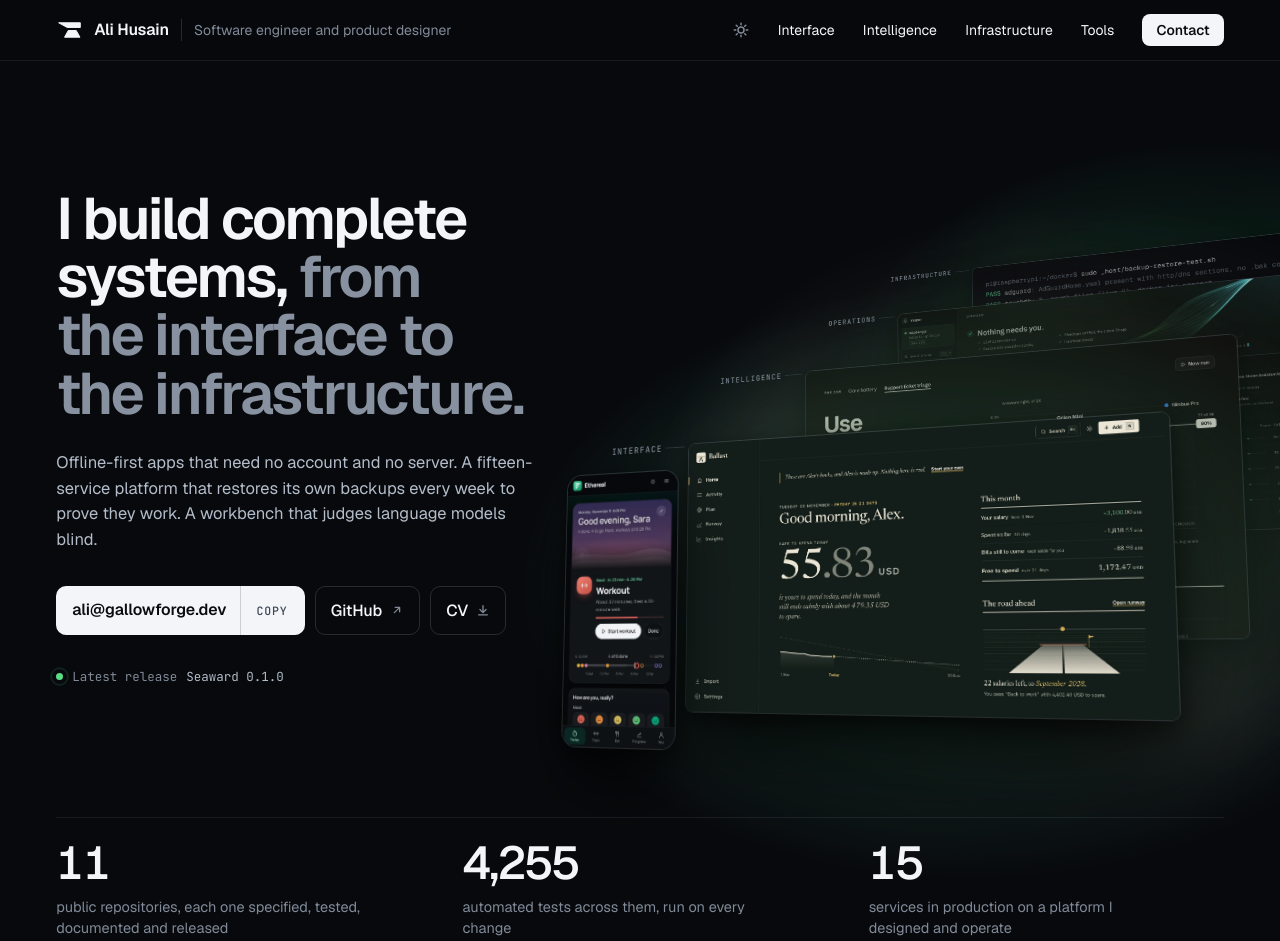
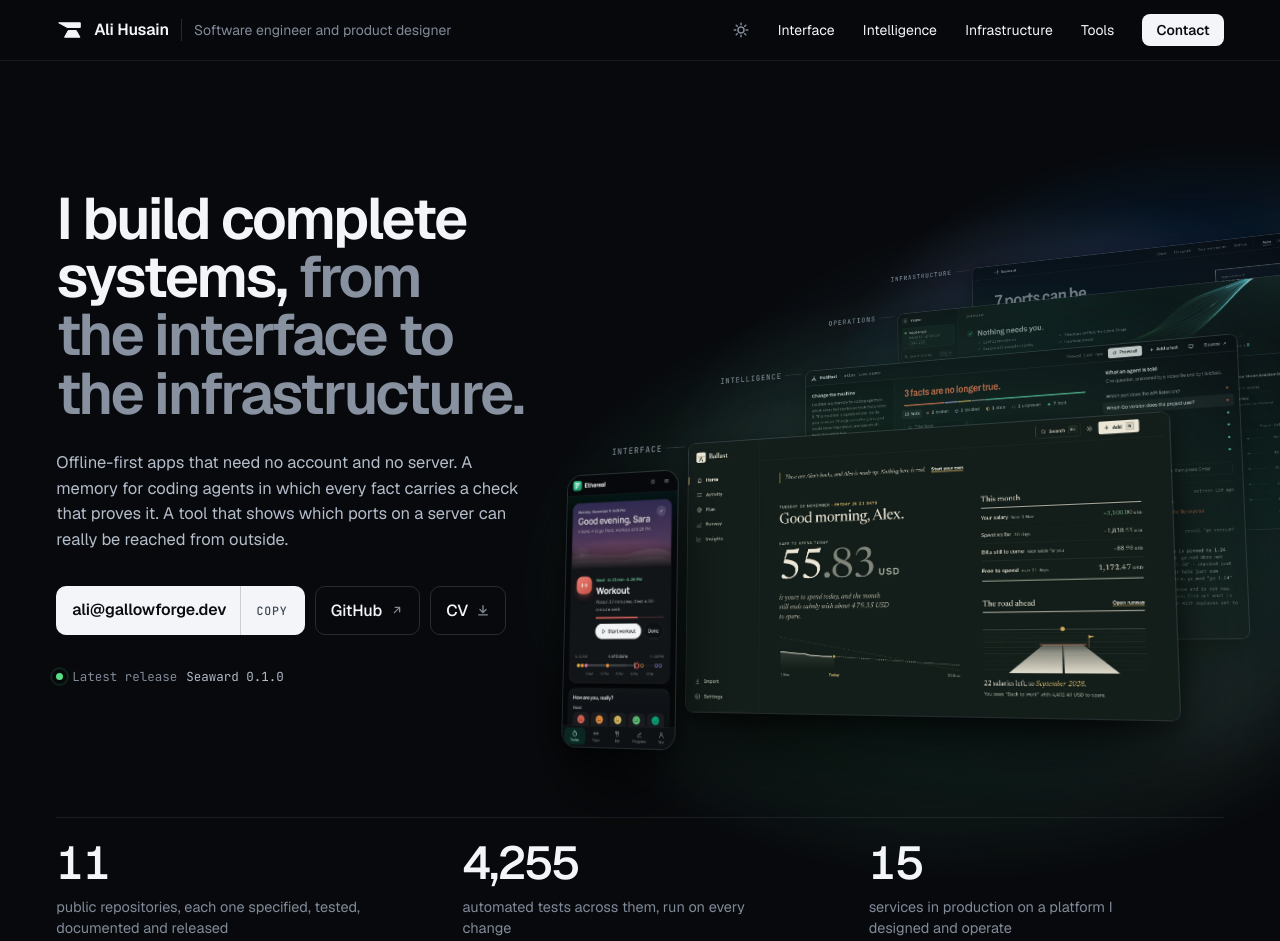
Before and after one commit to gallowforge/gallowforge.github.io, a plain HTML site: page index.html in a window 1280 px wide. Shown: the top 941 px of the page. Drawn offline with Linux system fonts and the light colour scheme.

Commit message:
First view: Holdfast for Intelligence, Seaward for Infrastructure
The stack at the top now shows the two lead projects on their layers, and
the paragraph beside it names what they do.

Co-Authored-By: Claude Fable 5.2 <noreply@anthropic.com>
Claude-Session: https://claude.ai/code/session_01HQfW8pkzqmESaZpf3GNiQv

```diff
--- a/assets/style.css
+++ b/assets/style.css
@@ -216,6 +216,8 @@ h1 span { color: var(--h1-2); }
 .face { position: relative; border-radius: 1.1cqw; overflow: hidden; background: var(--surface); box-shadow: 0 0 0 1px var(--ring), var(--shadow-plane); }
 .face--phone { border-radius: 2cqw; }
 .face img { display: block; width: 100%; height: auto; }
+/* the page at the back is taller than the others; it shows its top, cut to their shape */
+.p4 .face img { aspect-ratio: 1400 / 842; object-fit: cover; object-position: 50% 0; }
 .p2 .face img { filter: brightness(var(--dim-2)); }
 .p3 .face img { filter: brightness(var(--dim-3)); }
 .p4 .face img { filter: brightness(var(--dim-4)); }
--- a/index.html
+++ b/index.html
@@ -21,7 +21,7 @@
 <meta name="twitter:card" content="summary_large_image">
 <link rel="icon" href="assets/favicon.svg" type="image/svg+xml">
 <link rel="preload" href="assets/fonts/geist.woff2" as="font" type="font/woff2" crossorigin>
-<link rel="stylesheet" href="assets/style.css?v=d02499683e">
+<link rel="stylesheet" href="assets/style.css?v=e3e967cfe3">
 <noscript><style>.theme-toggle { display: none; }</style></noscript>
 </head>
 <body>
@@ -57,7 +57,7 @@
   <div class="wrap hero-in">
     <div class="hero-text">
       <h1 id="hero-h">I build complete systems, <span>from the interface to the infrastructure.</span></h1>
-      <p class="hero-lede">Offline-first apps that need no account and no server. A fifteen-service platform that restores its own backups every week to prove they work. A workbench that judges language models blind.</p>
+      <p class="hero-lede">Offline-first apps that need no account and no server. A memory for coding agents in which every fact carries a check that proves it. A tool that shows which ports on a server can really be reached from outside.</p>
       <div class="hero-cta">
         <span class="mail">
           <a class="mail-a" href="mailto:ali@gallowforge.dev">ali@gallowforge.dev</a>
@@ -72,9 +72,9 @@
     <div class="scene" aria-hidden="true">
       <div class="stage">
         <div class="stack" id="stack">
-          <div class="plane p4" data-layer="Infrastructure"><img class="amb" src="assets/img/vesper-glow.webp" alt=""><div class="face"><img src="assets/img/term-restore.webp" width="1400" height="842" alt="" decoding="async"></div></div>
+          <div class="plane p4" data-layer="Infrastructure"><img class="amb" src="assets/img/seaward-glow.webp" alt=""><div class="face"><img src="assets/img/seaward-d.webp" width="1920" height="1440" alt="" decoding="async"></div></div>
           <div class="plane p3" data-layer="Operations"><div class="face"><img src="assets/img/vesper-d.webp" width="1920" height="1200" alt="" decoding="async"></div></div>
-          <div class="plane p2" data-layer="Intelligence"><img class="amb" src="assets/img/evalbench-glow.webp" alt=""><div class="face"><img src="assets/img/evalbench-d.webp" width="1920" height="1260" alt="" decoding="async"></div></div>
+          <div class="plane p2" data-layer="Intelligence"><img class="amb" src="assets/img/holdfast-glow.webp" alt=""><div class="face"><img src="assets/img/holdfast-d.webp" width="1920" height="1260" alt="" decoding="async"></div></div>
           <div class="plane p1" data-layer="Interface"><img class="amb" src="assets/img/ballast-glow.webp" alt=""><div class="face"><img src="assets/img/ballast-d.webp" width="1920" height="1096" alt="" fetchpriority="high"></div></div>
           <div class="plane p0"><div class="face face--phone"><img src="assets/img/ethereal-p.webp" width="600" height="1290" alt="" decoding="async"></div></div>
         </div>
```
Also changed, not shown: assets/img/term-restore.webp (deleted).
